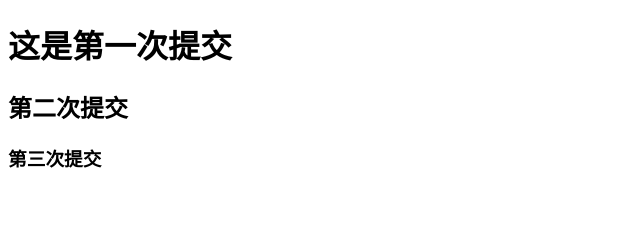
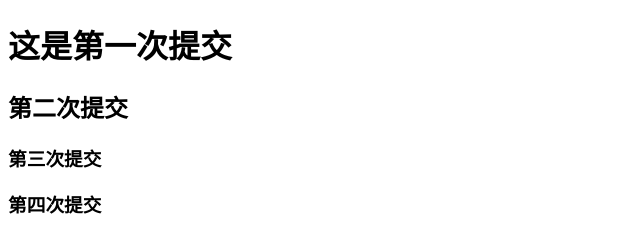
Before and after one commit to liangtengteng/demo, a plain HTML site: page index.html in a window 1280 px wide. Shown: the whole page, without its empty margins (0-640 px from the left). Drawn offline with Linux system fonts and the light colour scheme.

Commit message:
使用vscode插件提交

```diff
--- a/index.html
+++ b/index.html
@@ -12,6 +12,7 @@
     <h1>这是第一次提交</h1>
     <h2>第二次提交</h2>
     <h3>第三次提交</h3>
+    <h3>第四次提交</h3>
 </body>
 
 </html>
```
